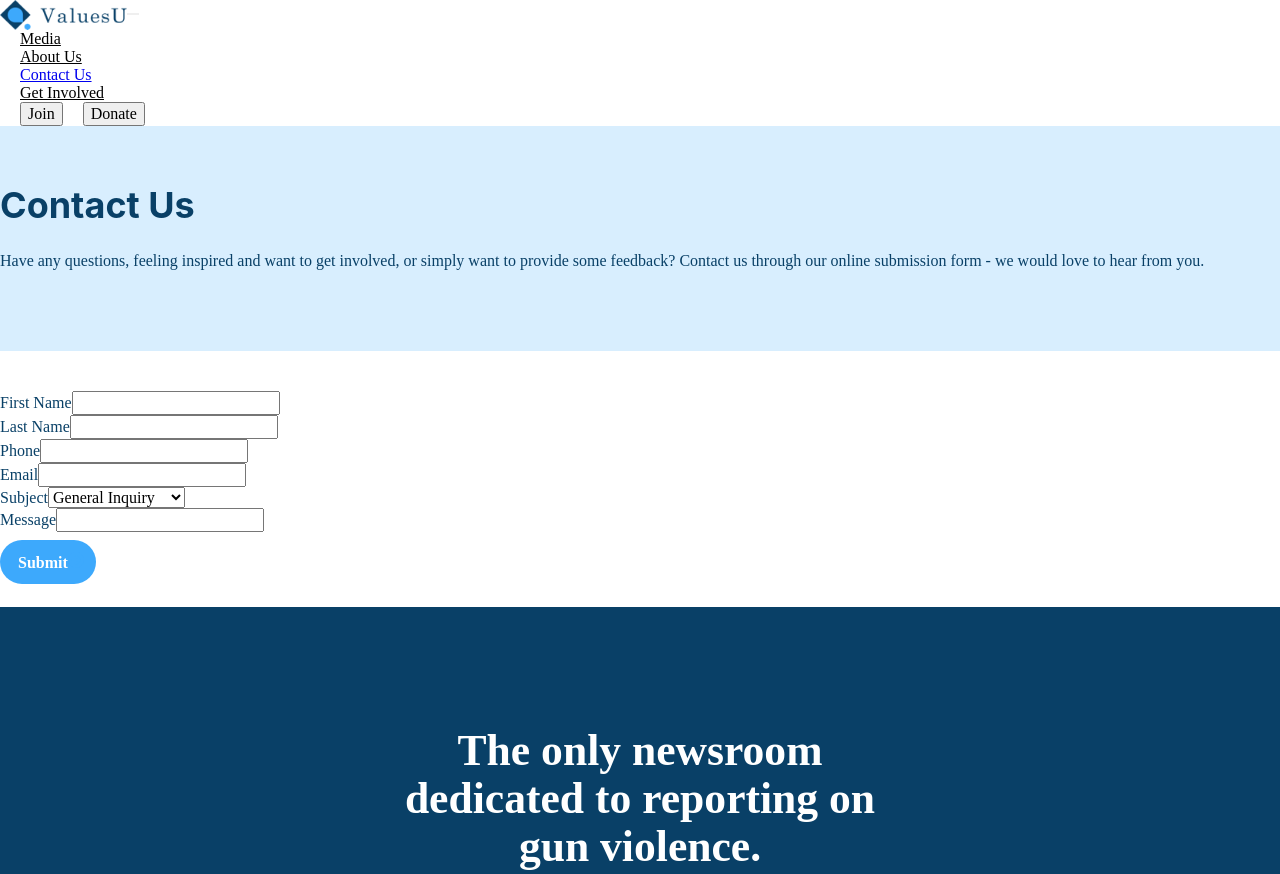
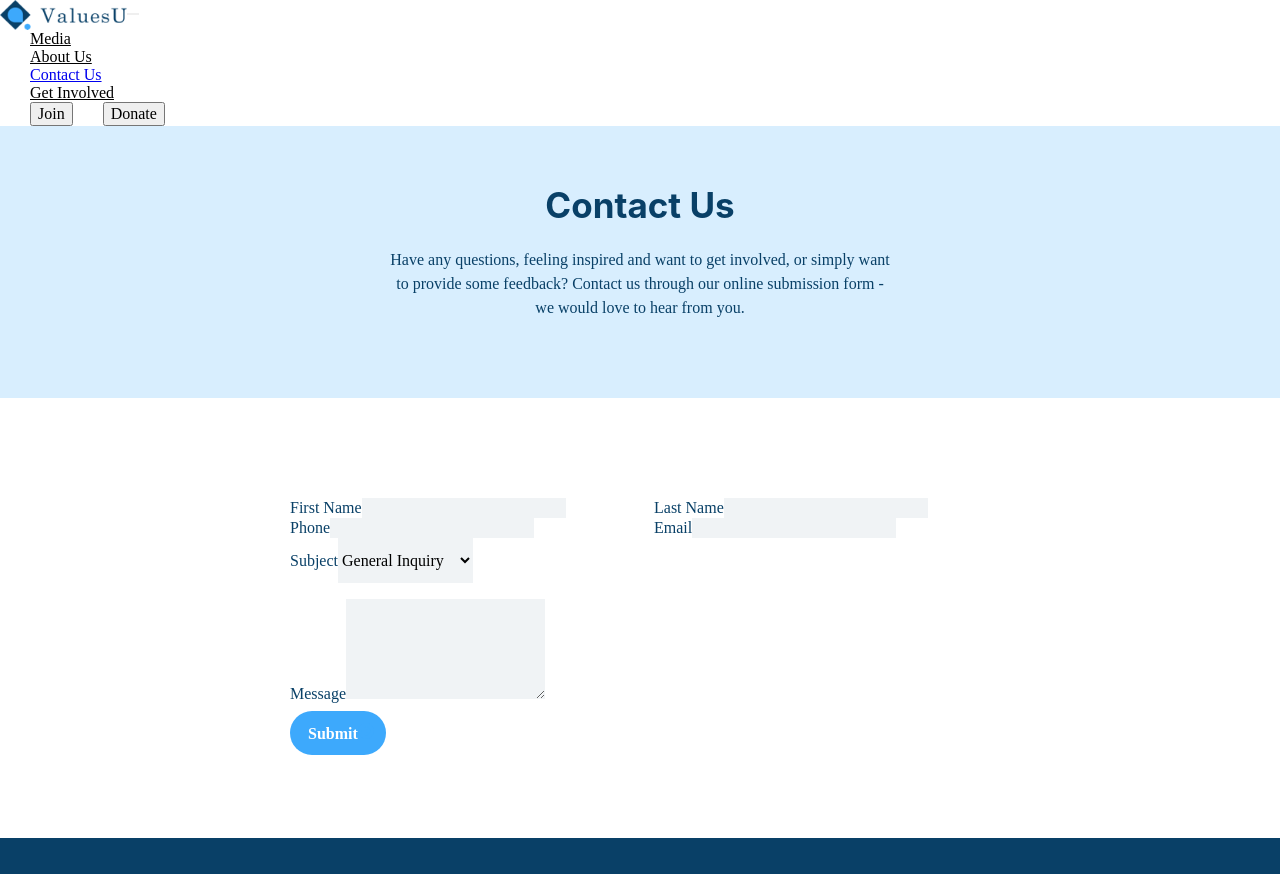
Before and after one commit to greenfieldian/values-u, a Gatsby site: page /contact in a window 1280 px wide. Shown: the top 874 px of the page. Built offline with nearby package versions, Linux system fonts and the light colour scheme; Gatsby itself is replaced by a stand-in of ours.

Commit message:
commit changes

```diff
--- a/src/components/header.js
+++ b/src/components/header.js
@@ -4,7 +4,7 @@ import { StaticImage } from 'gatsby-plugin-image'
 
 const Header = () => (
 
-  <Navbar collapseOnSelect expand="lg" bg="light" variant="light" sticky="top" className="py-4">
+  <Navbar collapseOnSelect expand="lg" bg="white" variant="light" sticky="top" className="py-4 nav-bar">
   <Container>
   <Navbar.Brand href="/">
     <StaticImage
--- a/src/components/layout.css
+++ b/src/components/layout.css
@@ -585,6 +585,11 @@ pre tt:after {
     font-size: 100%;
   }
 }
+@media only screen and (min-width: 768px) {
+  h1, .h1 {
+    font-size: 2.1875rem;
+  }
+}
 
 
 
@@ -607,7 +612,7 @@ pre tt:after {
   margin-top: 0;
 }
 .nav-item {
-  margin-left: 20px;
+  margin-left: 30px;
 }
 @media only screen and (min-width: 1024px) {
   .dropdown-toggle::after {
--- a/src/pages/contact.js
+++ b/src/pages/contact.js
@@ -13,23 +13,23 @@ const ContactPage = () => (
         <Container className="contact-form-container">
             <div>
                 <Form>
-                    <Form.Group controlId="formFile" className="mb-3">
+                    <Form.Group controlId="formFile" className="mb-3 form-item-flex">
                         <Form.Label>First Name</Form.Label>
                         <Form.Control type="text" />
                     </Form.Group>
-                    <Form.Group controlId="formFile" className="mb-3">
+                    <Form.Group controlId="formFile" className="mb-3 form-item-flex">
                         <Form.Label>Last Name</Form.Label>
                         <Form.Control type="text" />
                     </Form.Group>
-                    <Form.Group controlId="formFile" className="mb-3">
+                    <Form.Group controlId="formFile" className="mb-3 form-item-flex">
                         <Form.Label>Phone</Form.Label>
                         <Form.Control type="tel" />
                     </Form.Group>
-                    <Form.Group controlId="formFile" className="mb-3">
+                    <Form.Group controlId="formFile" className="mb-3 form-item-flex">
                         <Form.Label>Email</Form.Label>
                         <Form.Control type="email" />
                     </Form.Group>
-                    <Form.Group>
+                    <Form.Group className="contact-form-select">
                         <Form.Label>Subject</Form.Label>
                         <Form.Select aria-label="Default select example">
                             <option>General Inquiry</option>
@@ -38,9 +38,9 @@ const ContactPage = () => (
                             <option>Tech Support</option>
                         </Form.Select>
                     </Form.Group>
-                    <Form.Group controlId="formFile" className="mb-3">
+                    <Form.Group controlId="formFile" className="mb-3 form-textarea">
                         <Form.Label>Message</Form.Label>
-                        <Form.Control type="textarea" />
+                        <Form.Control type="textarea" as="textarea" rows={5}/>
                     </Form.Group>
                     <Button  type="submit" label="Submit">
                     </Button>
--- a/src/pages/series/bite-size.js
+++ b/src/pages/series/bite-size.js
@@ -19,7 +19,7 @@ class BiteSize extends React.Component {
         <ArchiveHero />
         <div style={{ background: '#fff' }} className="container">
           <Helmet title={siteTitle} />
-          <div className="wrapper">
+          <div className="videos-wrapper">
             {/*<h2 className="section-headline">Recent articles</h2>*/}
             <ul className="video-list d-flex justify-content-between flex-wrap">
               {videos.map(({ node }) => {
--- a/src/pages/series/elders.js
+++ b/src/pages/series/elders.js
@@ -19,7 +19,7 @@ class EldersSeries extends React.Component {
         <ArchiveHero />
         <div style={{ background: '#fff' }} className="container">
           <Helmet title={siteTitle} />
-          <div className="wrapper">
+          <div className="videos-wrapper">
             {/*<h2 className="section-headline">Recent articles</h2>*/}
             <ul className="video-list d-flex justify-content-between flex-wrap">
               {videos.map(({ node }) => {
--- a/src/pages/series/full-course.js
+++ b/src/pages/series/full-course.js
@@ -19,7 +19,7 @@ class FullCourse extends React.Component {
         <ArchiveHero />
         <div style={{ background: '#fff' }} className="container">
           <Helmet title={siteTitle} />
-          <div className="wrapper">
+          <div className="videos-wrapper">
             {/*<h2 className="section-headline">Recent articles</h2>*/}
             <ul className="video-list d-flex justify-content-between flex-wrap">
               {videos.map(({ node }) => {
--- a/src/pages/videos.css
+++ b/src/pages/videos.css
@@ -1,3 +1,7 @@
+.videos-wrapper {
+    margin-top: 4rem;
+}
 .video-item {
     flex-basis: 48%;
+    list-style-type: none;
 }
--- a/src/pages/videos.js
+++ b/src/pages/videos.js
@@ -19,7 +19,7 @@ class VideoIndex extends React.Component {
         <ArchiveHero />
         <div style={{ background: '#fff' }} className="container">
           <Helmet title={siteTitle} />
-          <div className="wrapper">
+          <div className="videos-wrapper">
             {/*<h2 className="section-headline">Recent articles</h2>*/}
             <ul className="video-list d-flex justify-content-between flex-wrap">
               {videos.map(({ node }) => {
--- a/src/styles/archive-hero.css
+++ b/src/styles/archive-hero.css
@@ -1,5 +1,5 @@
-section {
-    background: #aaa;
+.archive-section {
+    background: #094067;
     height: auto;
 }
 .hero_wrapper {
--- a/src/styles/contact.css
+++ b/src/styles/contact.css
@@ -2,3 +2,35 @@
     padding-top: 40px;
     color: #094067;
 }
+@media only screen and (min-width: 768px) {
+    .contact-form-container form {
+        display: flex;
+        flex-wrap: wrap;
+        justify-content: space-between;
+        max-width: 700px;
+        margin-left: auto;
+        margin-right: auto;
+        padding-top: 0;
+        padding: 60px 0;
+    }
+    .form-item-flex {
+        flex-basis: 48%;
+    }
+    .contact-form-select, .form-textarea {
+        flex-basis: 100%;
+    }
+    .contact-form-select {
+        border: none;
+        margin-bottom: 1rem;
+    }
+    .form-control, .form-select {
+        border: none;
+        background-color: rgb(240, 243, 245);
+    }
+    .form-select {
+        height: 45px;
+    }
+    .form-control[type="textarea"] {
+        height: 100px;
+    }
+}
--- a/src/styles/footer.css
+++ b/src/styles/footer.css
@@ -33,7 +33,7 @@
     font-weight: 400;
     font-family: aktiv-grotesk,sans-serif;
     line-height: 1.65;
-    background: #d8d8d8;
+    background-color: rgb(240, 243, 245);
     width: 100%;
     border-radius: 5px;
     border: 1px solid transparent;
--- a/src/styles/hero.css
+++ b/src/styles/hero.css
@@ -10,3 +10,13 @@
 p {
     margin-bottom: 2rem;
 }
+@media only screen and (min-width: 768px) {
+    .hero-section {
+        text-align: center;
+    }
+    .hero-section p {
+        max-width: 500px;
+        margin-left: auto;
+        margin-right: auto;
+    }
+}
```
Also changed, not shown: src/components/ArchiveHero.js (+4 -7 lines), src/components/HomeHero.js (+5 -3 lines), src/components/widgets/bite-size-widget.js (+10 -7 lines), src/pages/about.js (+3 -4 lines), src/pages/index.js (+6 -2 lines), src/styles/home-hero.css (+24 -0 lines).
